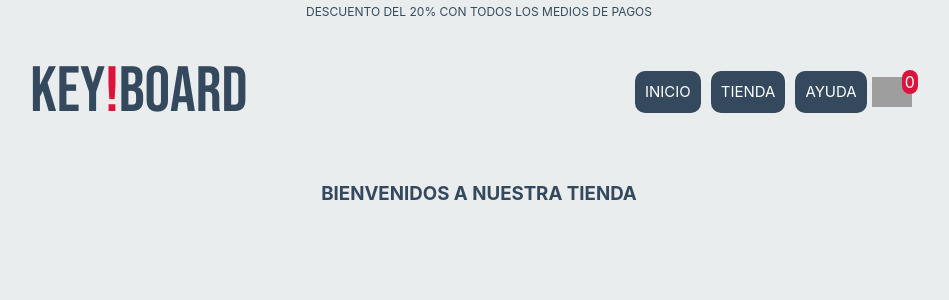
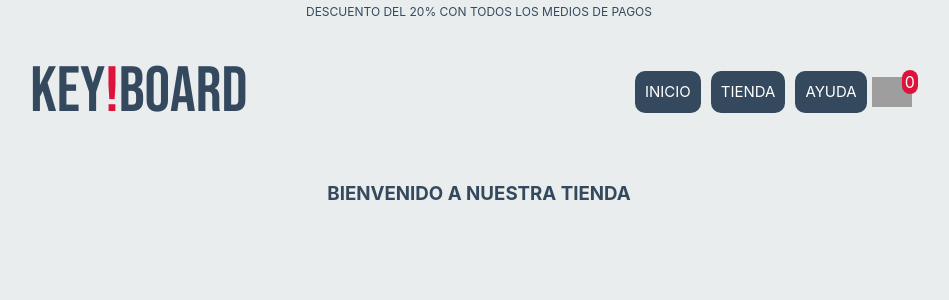
Before and after one commit to EduEzMez/ProyectoFinal-React, a React (Vite) app: page / in a window 1280 px wide. Shown: the top 300 px of the page, without its empty margins (161-1110 px from the left). Built offline with nearby package versions, Linux system fonts and the light colour scheme; grey boxes are pictures that could not be loaded.

Commit message:
Modificacion texto de ILC

```diff
--- a/package.json
+++ b/package.json
@@ -26,6 +26,6 @@
     "eslint-plugin-react-refresh": "^0.4.9",
     "gh-pages": "^6.1.1",
     "globals": "^15.9.0",
-    "vite": "^5.4.1"
+    "vite": "^5.4.2"
   }
 }
--- a/src/App.jsx
+++ b/src/App.jsx
@@ -7,7 +7,7 @@ function App() {
   return (
     <>
       <NavBar></NavBar>
-      <ItemListContainer greeting = {'BIENVENIDOS A NUESTRA TIENDA'}></ItemListContainer>
+      <ItemListContainer greeting = {'BIENVENIDO A NUESTRA TIENDA'}></ItemListContainer>
     </>
   )
 }
```
Also changed, not shown: 1 other file (tests, documents, lock files or other folders).
